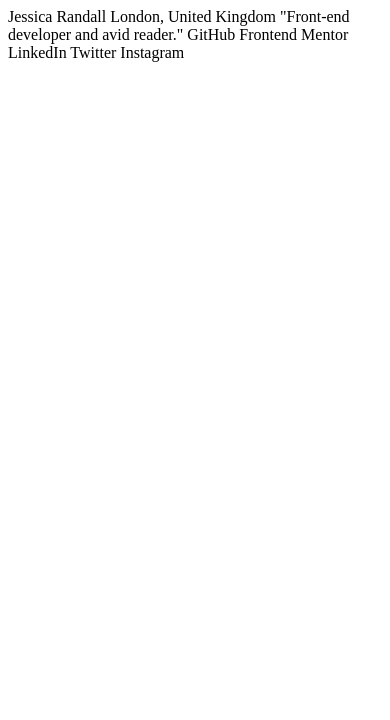
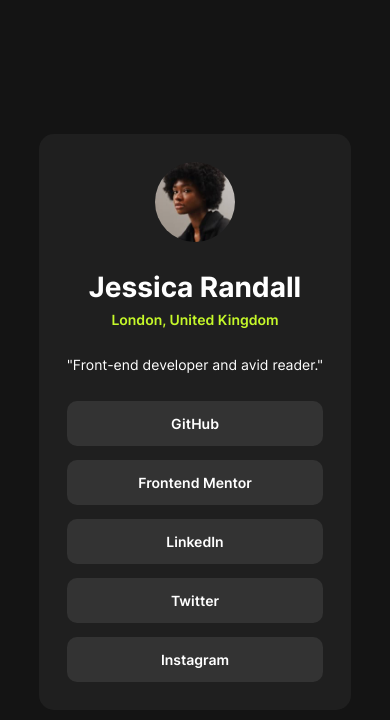
Before and after one commit to ValperDev/social-links-profile, a plain HTML site: page index.html in a window 390 px wide. Drawn offline with Linux system fonts and the light colour scheme.

Commit message:
Finish styles and mobile

```diff
--- a/index.html
+++ b/index.html
@@ -8,14 +8,34 @@
   <link rel="stylesheet" href="./style.css">
 </head>
 <body>
-  Jessica Randall
-  London, United Kingdom
-  "Front-end developer and avid reader."
-
-  GitHub
-  Frontend Mentor
-  LinkedIn
-  Twitter
-  Instagram
+  <main>
+    <div class="card">
+      <div class="card__image-container">
+        <img class="card__image" src="./assets/images/avatar-jessica.jpeg" alt="">
+      </div>
+      <div class="card__author-info">
+        <h1 class="card__author">Jessica Randall</h1>
+        <span class="card__location">London, United Kingdom</span>
+      </div>
+      <span class="card__content">"Front-end developer and avid reader."</span>
+      <ul class="card__links">
+        <li class="card__link-container">
+          <a class="card__link" href="#">GitHub</a>
+        </li>
+        <li class="card__link-container">
+          <a class="card__link" href="#">Frontend Mentor</a>
+        </li>
+        <li class="card__link-container">
+          <a class="card__link" href="#">LinkedIn</a>
+        </li>
+        <li class="card__link-container">
+          <a class="card__link" href="#">Twitter</a>
+        </li>
+        <li class="card__link-container">
+          <a class="card__link" href="#">Instagram</a>
+        </li>
+      </ul>
+    </div>
+  </main>
 </body>
 </html>
--- a/style.css
+++ b/style.css
@@ -0,0 +1,118 @@
+:root {
+    --green: hsl(75, 94%, 57%);
+    --grey: hsl(0, 0%, 20%);
+    --dark-grey: hsl(0, 0%, 12%);
+    --off-black: hsl(0, 0%, 8%);
+    --white: hsl(0, 0%, 100%);
+}
+
+@font-face {
+    font-family: "Inter";
+    src: url("./assets/fonts/static/Inter-Regular.ttf") format("truetype");
+    font-weight: 400;
+}
+
+@font-face {
+    font-family: "Inter";
+    src: url("./assets/fonts/static/Inter-SemiBold.ttf") format("truetype");
+    font-weight: 600;
+}
+
+@font-face {
+    font-family: "Inter";
+    src: url("./assets/fonts/static/Inter-Bold.ttf") format("truetype");
+    font-weight: 700;
+}
+
+*,
+*::after,
+*::before {
+    box-sizing: border-box;
+    padding: 0;
+    margin: 0;
+}
+
+a {
+    display: inline-block;
+    text-decoration: none;
+}
+
+body {
+    background-color: var(--off-black);
+    color: var(--white);
+    font-family: "Inter", sans-serif;
+    font-size: .875rem;
+    min-height: 100dvh;
+}
+
+img {
+    display: block;
+    max-width: 100%;
+}
+
+main {
+    align-items: center;
+    display: flex;
+    justify-content: center;
+    min-height: 100vh;
+}
+
+li {
+    list-style: none;
+}
+
+.card {
+    align-items: center;
+    background-color: var(--dark-grey);
+    border-radius: 15px;
+    display: flex;
+    gap: 2em;
+    flex-direction: column;
+    justify-content: center;
+    padding: 2em;
+    margin: 1em;
+    max-width: 24rem;
+}
+
+.card__image-container {
+    height: 80px;
+    width: 80px;
+}
+
+.card__image {
+    border-radius: 50%;
+}
+
+.card__author-info {
+    display: flex;
+    flex-direction: column;
+    gap: .5em;
+    text-align: center;
+}
+
+.card__location {
+    color: var(--green);
+    font-weight: 600;
+}
+
+.card__links {
+    display: flex;
+    gap: 1em;
+    flex-direction: column;
+    width: 100%;
+}
+
+.card__link {
+    background-color: var(--grey);
+    border-radius: 10px;
+    color: var(--white);
+    font-weight: 600;
+    padding: 1em;
+    text-align: center;
+    width: 100%;
+}
+
+.card__link:hover {
+    background-color: var(--green);
+    color: var(--off-black);
+}
```
